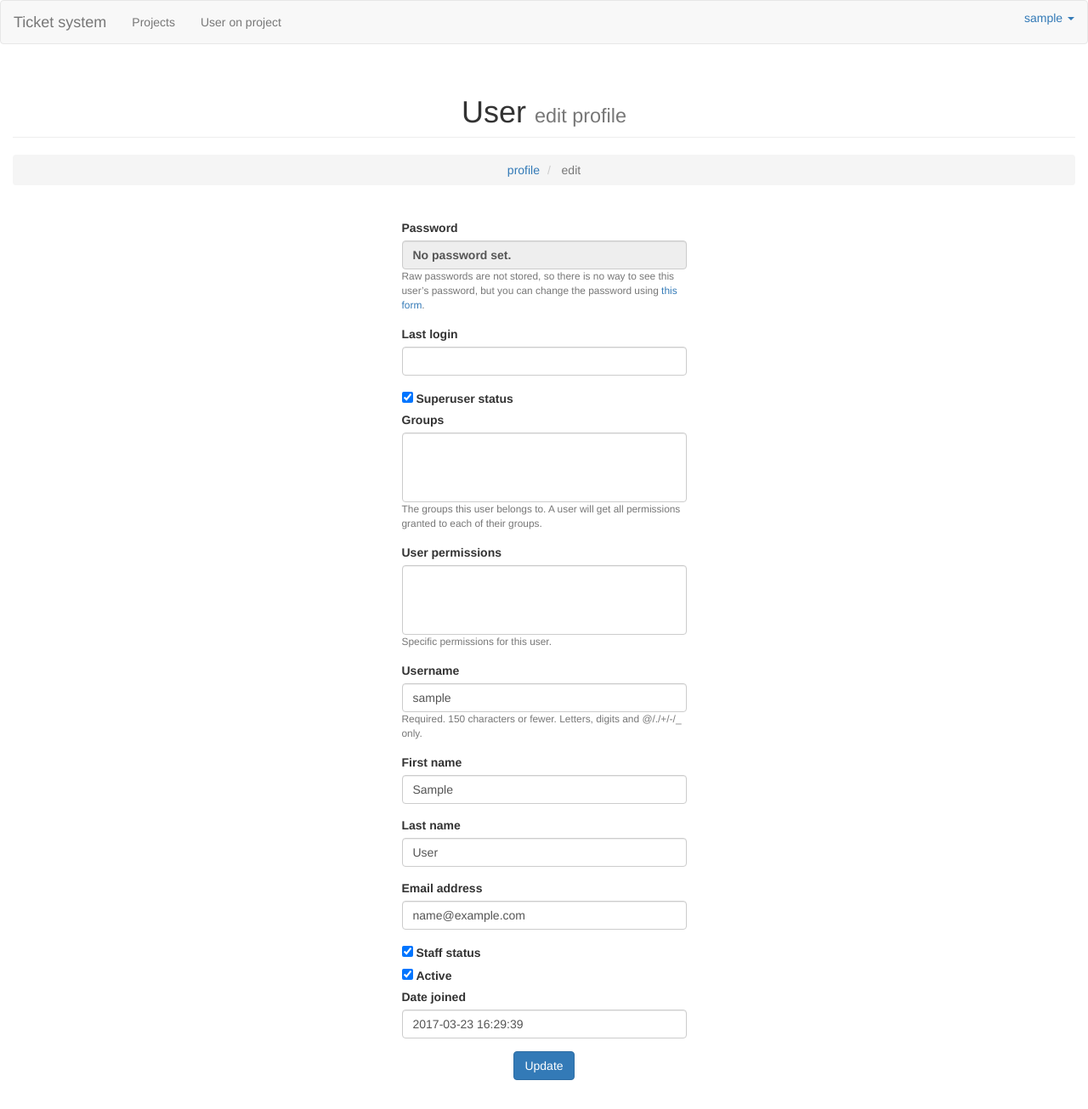
After one commit to ftnE2-tim1-2016-17/uks, a Django app: page /user/update/ in a window 1280 px wide. The commit adds this page. Shown: the whole page at 85% size. Run offline with Django 3.2, Linux system fonts and the light colour scheme; the visitor is signed in with stand-in values (Sample User, id 1); data comes from the database, SQL or seed files in the repository; lists and menus that the app fills with data are empty; some libraries are stand-ins or nearby versions.

Commit message:
Profil korisnika, izmjena podataka i lozinke.

```diff
--- /dev/null
+++ b/ticket_system/app/templates/app/user_profile_update.html
@@ -0,0 +1,34 @@
+{% extends 'base.html' %}
+
+{% load bootstrap3 %}
+
+{% block content %}
+    <!-- Page Heading -->
+    <div class="row">
+        <div class="col-lg-12">
+            <h1 class="page-header">
+                User <small>edit profile</small>
+            </h1>
+            <ol class="breadcrumb">
+                <li>
+                    <i class="fa fa-dashboard"></i>  <a href="{% url 'user-profile' %}">profile</a>
+                </li>
+                <li class="active">
+                    <i class="fa fa-edit"></i> edit
+                </li>
+            </ol>
+        </div>
+    </div>
+        <div style="width: 30%;  padding: 20px" class="row" align="left">
+            <form action="" method="post" class="form">
+                {% csrf_token %}
+                {% bootstrap_form form %}
+                <div align="center">
+                    {% buttons %}
+                        <button type="submit" class="btn btn-primary" >
+                            {% bootstrap_icon "floppy-disk" %} Update </button>
+                    {% endbuttons %}
+                </div>
+            </form>
+        </div>
+{% endblock content %}
--- a/ticket_system/app/templates/base.html
+++ b/ticket_system/app/templates/base.html
@@ -21,7 +21,7 @@
                     <a href="#" class="dropdown-toggle" data-toggle="dropdown"> {{ user }} <b class="caret"></b></a>
                     <ul class="dropdown-menu">
                         <li>
-                            <a href="#"><i class="fa fa-fw fa-user"></i> Profile</a>
+                            <a href="{% url 'user-profile' %}"><i class="fa fa-fw fa-user"></i> Profile</a>
                         </li>
                         <li class="divider"></li>
                         <li>
--- a/ticket_system/app/urls.py
+++ b/ticket_system/app/urls.py
@@ -1,5 +1,7 @@
 from django.conf.urls import url
 from . import views
+from django.contrib.auth import views as auth_views
+
 
 urlpatterns = [
     url(r'^$', views.project_list, name='project'),
@@ -20,8 +22,10 @@ urlpatterns = [
     url(r'^role/update/(?P<pk>\d+)$', views.role_on_project_update, name='roleOnProject_update_form'),
     url(r'^role/delete/(?P<pk>\d+)$', views.role_on_project_delete, name='roleOnProject_confirm_delete'),
     url(r'^issue/commit/(?P<pkProj>\d+)/(?P<pkIssue>\d+)$', views.git_commit, name='commits'),
-
+    url(r'^user/profile$', views.user_profile, name='user-profile'),
+    url(r'^user/update/$', views.user_update, name='user_update'),
     url(r'^charts/(?P<pk>\d+)$', views.issueschart, name='chartView'),
-    url(r'^charts2/(?P<pk>\d+)$', views.user_closed_issues_chart, name='chartView2')
+    url(r'^charts2/(?P<pk>\d+)$', views.user_closed_issues_chart, name='chartView2'),
+    url(r'^user/password/$', views.change_password, name='user_password_change')
 
 ]
--- a/ticket_system/app/views.py
+++ b/ticket_system/app/views.py
@@ -1,6 +1,7 @@
 import datetime
 import json
 from .models import Issue, Comment, Project, RoleOnProject, Status, IssueChange, Issue_chart, Closed_Issue_chart
+from django.contrib.auth.models import User
 from django.http import HttpResponseRedirect
 from django.contrib.auth.decorators import login_required
 from django.core.urlresolvers import reverse
@@ -12,10 +13,11 @@ from django.contrib import messages
 from django.shortcuts import render_to_response
 from chartit import DataPool, Chart
 from urllib.request import urlopen
+from django.contrib.auth import update_session_auth_hash
+from django.contrib.auth.forms import PasswordChangeForm, UserChangeForm
 
 
 def issueschart(request, pk):
-
     charts = Issue_chart.objects.all()
     for chart in charts:
         chart.delete()
@@ -38,33 +40,32 @@ def issueschart(request, pk):
         DataPool(
             series=
             [{'options': {
-               'source': Issue_chart.objects.all()},
+                'source': Issue_chart.objects.all()},
               'terms': [
-                'num',
-                'quantity']}
+                  'num',
+                  'quantity']}
              ])
 
     cht = Chart(
-            datasource=issuedata,
-            series_options=
-              [{'options': {
-                  'type': 'pie',
-                  'stacking': False},
-                'terms': {
-                  'num': [
-                    'quantity']
-                  }}],
-            chart_options=
-              {'title': {
-                   'text': 'Opened/closed issues for project'}},
-            x_sortf_mapf_mts=(None, issue_status, False))
+        datasource=issuedata,
+        series_options=
+        [{'options': {
+            'type': 'pie',
+            'stacking': False},
+          'terms': {
+              'num': [
+                  'quantity']
+          }}],
+        chart_options=
+        {'title': {
+            'text': 'Opened/closed issues for project'}},
+        x_sortf_mapf_mts=(None, issue_status, False))
 
-    #Step 3: Send the chart object to the template.
+    # Step 3: Send the chart object to the template.
     return render_to_response('app/graphs.html', {'issueschart': cht})
 
 
 def user_closed_issues_chart(request, pk):
-
     charts = Closed_Issue_chart.objects.all()
     for chart in charts:
         chart.delete()
@@ -87,41 +88,40 @@ def user_closed_issues_chart(request, pk):
             closed_chart.save()
 
     ds = DataPool(
-       series=
+        series=
         [{'options': {
             'source': Closed_Issue_chart.objects.all()},
           'terms': [
-            'date',
-            'num']}
+              'date',
+              'num']}
          ])
 
     cht = Chart(
-        datasource = ds,
-        series_options =
-          [{'options':{
-              'type': 'line',
-              'stacking': False},
-            'terms':{
+        datasource=ds,
+        series_options=
+        [{'options': {
+            'type': 'line',
+            'stacking': False},
+          'terms': {
               'date': [
-                'num']
-              }}],
-        chart_options =
-          {'title': {
-               'text': 'Number of closed issues for user on project'},
-           'xAxis': {
-                'title': {
-                   'text': 'Datumi završenih issue-a'}}})
+                  'num']
+          }}],
+        chart_options=
+        {'title': {
+            'text': 'Number of closed issues for user on project'},
+         'xAxis': {
+             'title': {
+                 'text': 'Datumi završenih issue-a'}}})
 
     return render_to_response('app/graphs.html', {'issueschart': cht})
 
 
 @login_required
 def git_commit(request, pkProj, pkIssue):
-
     project = get_object_or_404(Project, pk=pkProj)
     issue = get_object_or_404(Issue, pk=pkIssue)
 
-    url = project.git+'/commits?sha=develop'
+    url = project.git + '/commits?sha=develop'
     response = urlopen(url)
 
     string = response.read().decode('utf-8')
@@ -131,15 +131,11 @@ def git_commit(request, pkProj, pkIssue):
     for l in json_obj:
         a = l['commit']['message']
         a = a.split(' ')
-        ht = '#'+str(issue.id)
-        if a[0] == ht or a[len(a)-1] == ht:
+        ht = '#' + str(issue.id)
+        if a[0] == ht or a[len(a) - 1] == ht:
             commit_list.append(l['commit']['message'])
             print(l['commit']['message'])
     return render(request, template_name, {'commit_list': commit_list})
-
-
-class DateInput(DateInput):
-    input_type = 'date'
 
 
 class IssueFormUpdate(ModelForm):
@@ -222,7 +218,7 @@ def issue_update(request, pk):
         issue = form.save(commit=False)
         issue.timeSpent = time_spent + form.cleaned_data['timeSpent']
 
-        #code for saving issue history
+        # code for saving issue history
         old_issue = UpdateIssueGetAndSet.issue_to_update
         #create history item from ordinary char fields value
         for attr_update in (vars(issue)).items():
@@ -457,3 +453,40 @@ def role_on_project(request, pk):
         form = RoleOnProjectForm(initial={'project': project.id})
 
     return render(request, template_name, {'form': form})
+
+
+class ProfileForm(ModelForm):
+    class Meta:
+        model = User
+        fields = ['first_name', 'last_name', 'username']
+
+
+@login_required()
+def user_profile(request):
+    template_name = 'app/user_profile.html'
+    return render(request, template_name, {'user': request.user})
+
+
+@login_required
+def user_update(request):
+    template_name = 'app/user_profile_update.html'
+    user = get_object_or_404(User, pk=request.user.id)
+    form = UserChangeForm(request.POST or None, instance=user)
+    if form.is_valid():
+        form.save()
+        return redirect('user-profile')
+    return render(request, template_name, {'form': form})
+
+def change_password(request):
+    if request.method == 'POST':
+        form = PasswordChangeForm(request.user, request.POST)
+        if form.is_valid():
+            user = form.save()
+            update_session_auth_hash(request, user)  # Important!
+            messages.success(request, 'Your password was successfully updated!')
+            return redirect('user-profile')
+        else:
+            messages.error(request, 'Please correct the error below.')
+    else:
+        form = PasswordChangeForm(request.user)
+    return render(request, 'app/change_password.html', {'form': form})
```
Also changed, not shown: ticket_system/app/templates/app/change_password.html (added, +37 -0 lines), ticket_system/app/templates/app/user_profile.html (added, +36 -0 lines), ticket_system/app/migrations/0001_initial.py (added).
